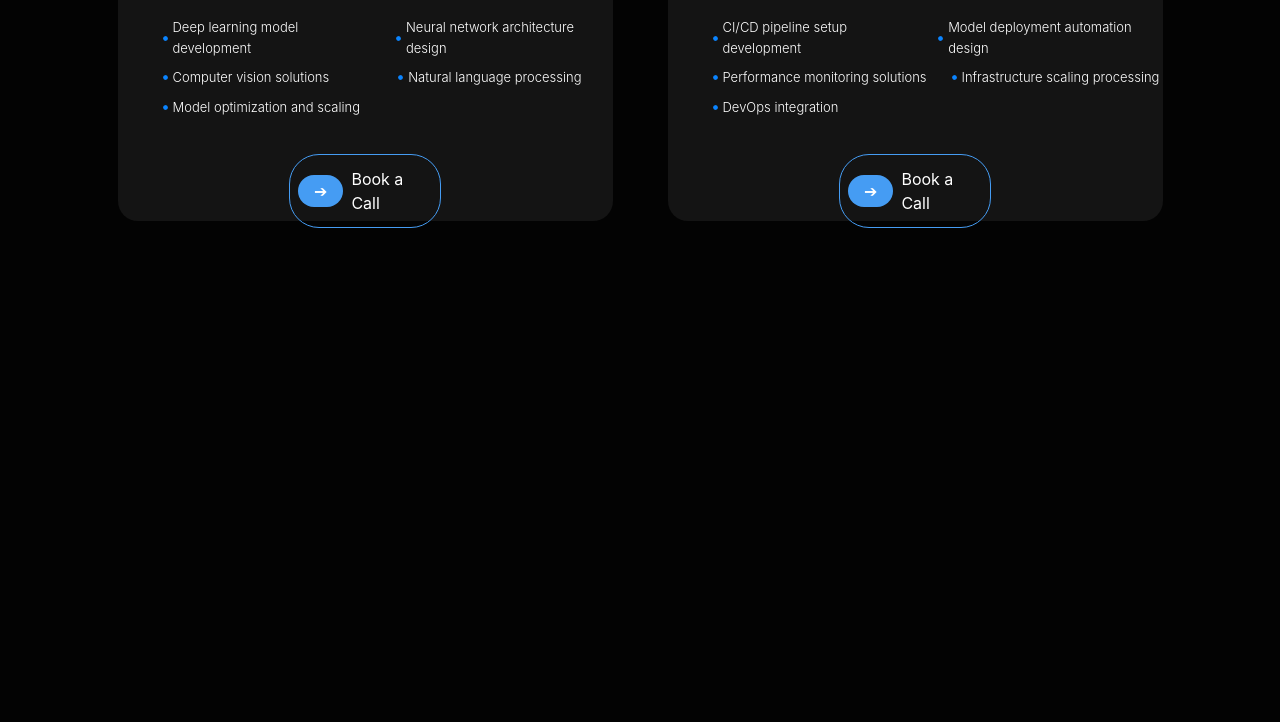
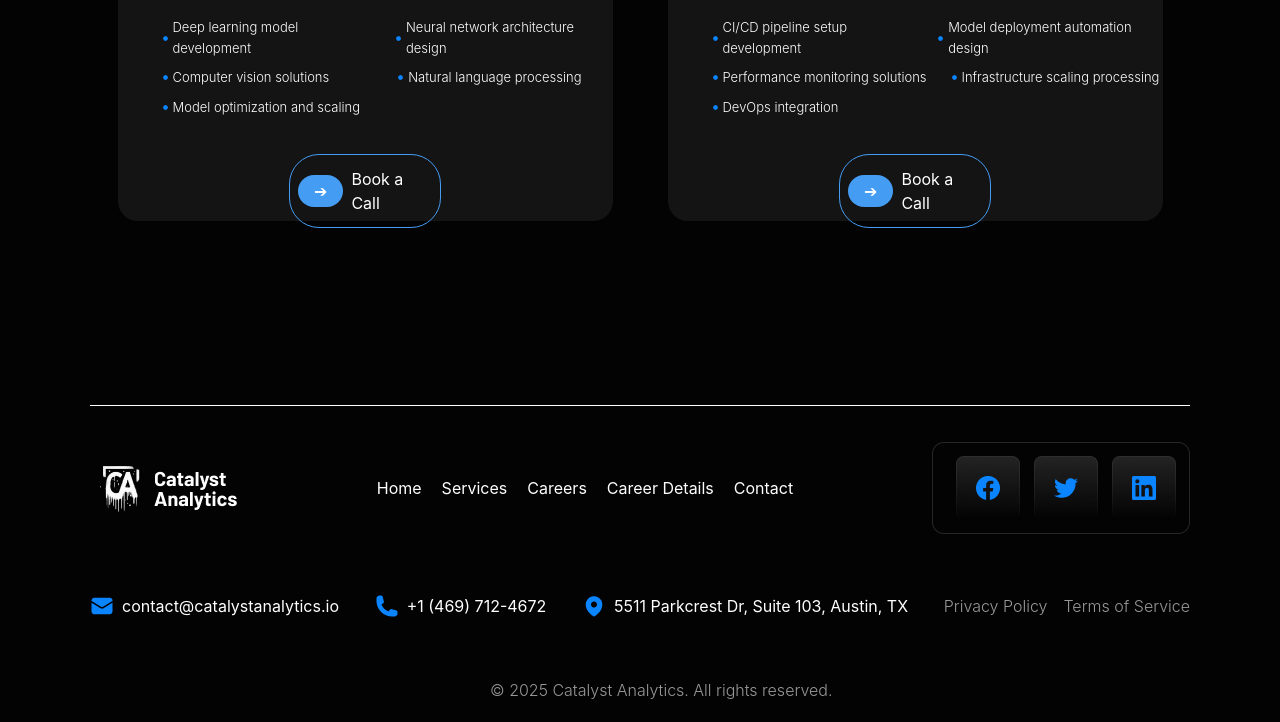
Before and after one commit to mnozilshoev-rgb/Exam3, a website: page src/page2.html in a window 1280 px wide. Shown: the part 2643-3365 px from the top of the page. Before the commit the page ends 2892 px from the top, so only its background shows below. Drawn offline with nearby package versions, Linux system fonts and the light colour scheme; files that its build step writes are made by us from their sources.

Commit message:
footer page 2

```diff
--- a/src/page2.html
+++ b/src/page2.html
@@ -350,3 +350,54 @@
 
 
     </div>
+
+
+     <div
+            class="flex-col items-center justify-between w-full max-w-[90%] lg:max-w-[1100px] m-auto h-auto text-[white] items-center mt-39 border-t-1 pt-9 ">
+            <div class="flex-col lg:flex lg:flex-row items-center justify-between w-full  ">
+
+
+                <div>
+                    <img src="./images/image.png" alt="">
+                </div>
+
+                <div class="flex flex-col  lg:flex lg:flex-row gap-5 items-start p-5 ">
+                    <a href="">Home</a>
+                    <a href="">Services</a>
+                    <a href="">Careers</a>
+                    <a href="">Career Details</a>
+                    <a href="">Contact</a>
+                </div>
+
+                <div>
+                    <img src="./images/Sub Container.png" alt="">
+                </div>
+            </div>
+
+            <div class=" flex-col lg:flex lg:flex-row justify-between  mt-15  grid gap-y-4 ">
+                <div class="flex gap-2">
+                    <img src="./images/Icon (17).png" alt="">
+                    <p>contact@catalystanalytics.io</p>
+                </div>
+                <div class="flex gap-2">
+                    <img src="./images/Icon (18).png" alt="">
+                    <p>+1 (469) 712-4672</p>
+                </div>
+                <div class="flex gap-2">
+                    <img src="./images/Icon (19).png" alt="">
+                    <p>5511 Parkcrest Dr, Suite 103, Austin, TX </p>
+                </div>
+                <div class="flex gap-4 text-[#98989A] font-light">
+                    <p>Privacy Policy</p>
+                    <p>Terms of Service</p>
+                </div>
+
+
+            </div>
+
+
+            <p class="flex gap-4 text-[#98989A] font-light text-center mt-15 lg:ml-100 mb-5">© 2025 Catalyst Analytics. All
+                rights reserved.</p>
+
+
+        </div>
```
Also changed, not shown: index.html (+6 -4 lines).
